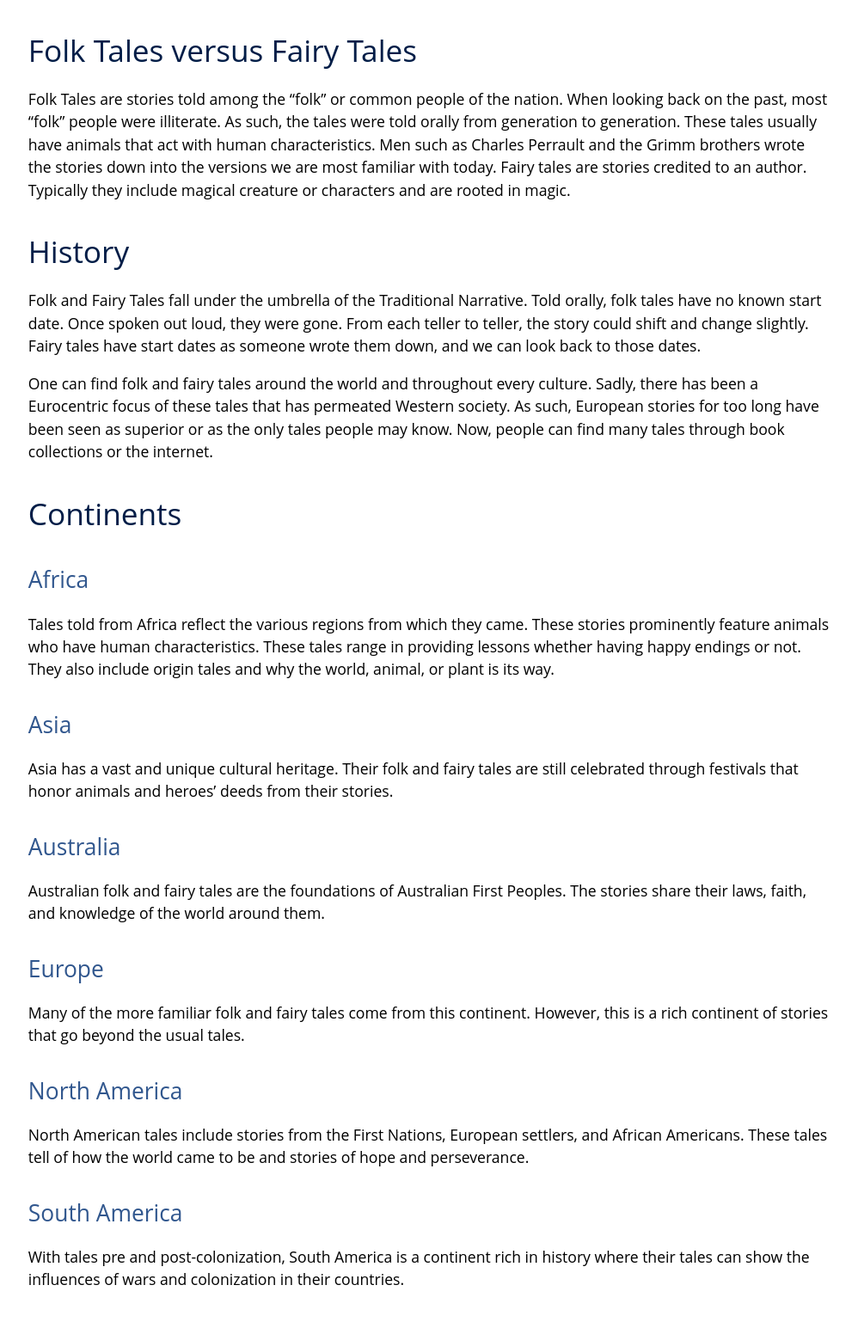
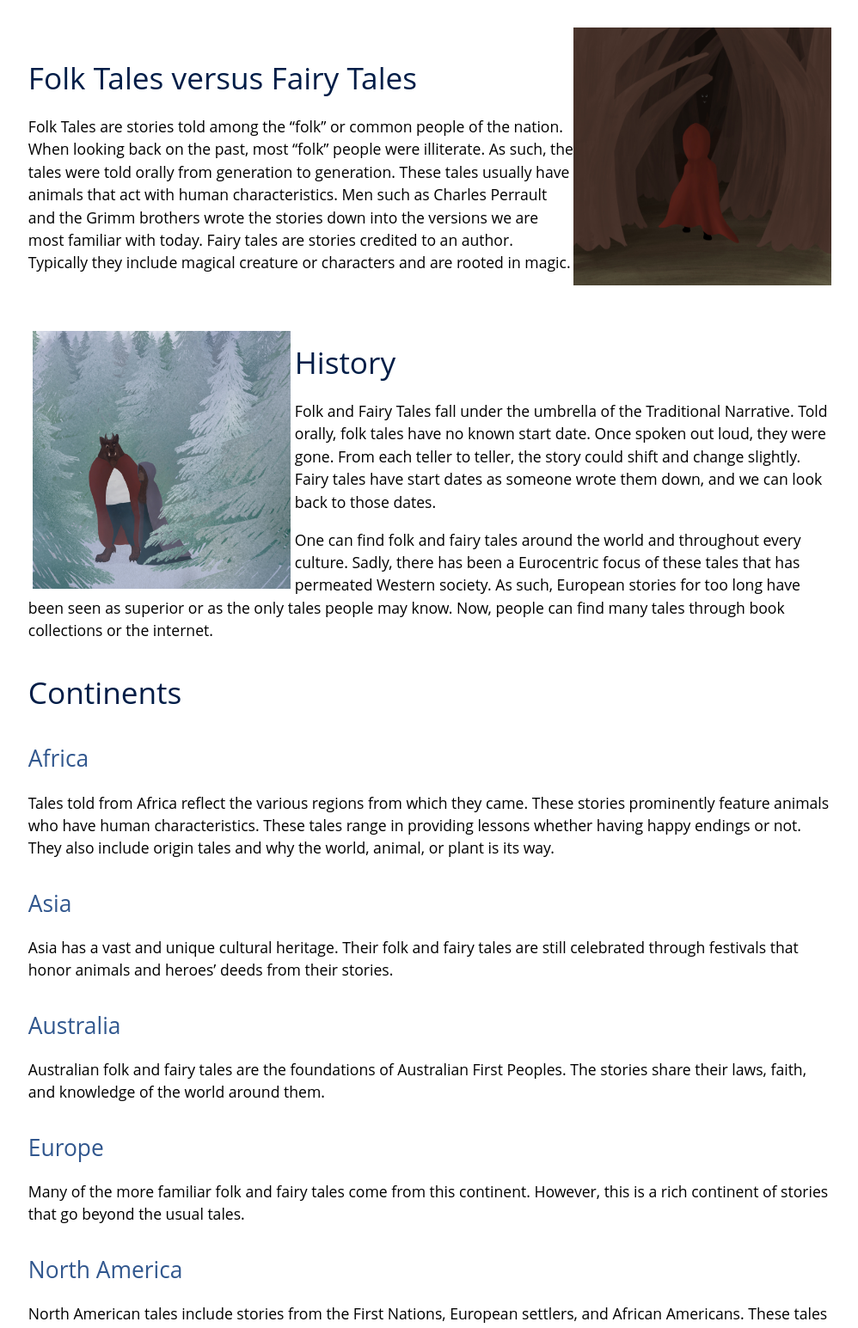
Before and after one commit to michellelaurin/World-of-Tales, a Jekyll site: the page built from index.md, in a window 1280 px wide. Shown: the part 306-1851 px from the top of the page at 86% size, without its empty margins (140-1138 px from the left). Built offline with Jekyll 4.4.1, drawn with Linux system fonts in a browser that asks for light colours; grey boxes are pictures that could not be loaded.

Commit message:
add photos

```diff
--- a/assets/css/custom.css
+++ b/assets/css/custom.css
@@ -174,7 +174,6 @@ a:hover { text-decoration: underline; }
     @media screen and (min-width: 64em) { .main-content { max-width: 64em; padding: 2rem 6rem; margin: 0 auto; font-size: 1.1rem; } }
     @media screen and (min-width: 42em) and (max-width: 64em) { .main-content { padding: 2rem 4rem; font-size: 1.1rem; } }
     @media screen and (max-width: 42em) { .main-content { padding: 2rem 1rem; font-size: 1rem; } }
-    .main-content img { max-width: 100%; }
     .main-content h1, .main-content h2, .main-content h3, .main-content h4, .main-content h5, .main-content h6 { margin-top: 2rem; margin-bottom: 1rem; font-weight: normal; color: #001D47; }
     .main-content p { margin-bottom: 1em; font-weight: normal; color: #000000; }
 
--- a/index.md
+++ b/index.md
@@ -2,13 +2,15 @@
 title: The World of Folk and Fairy Tales
 layout: default
 ---
+<img src="/assets/images/beware.jpg" alt="A person wearing a red hooded cloak walking into the woods with the outline of a wolf in the distance" style="width:300px; height:300px;" align="right">
 <h1>Folk Tales versus Fairy Tales</h1>
-
 Folk Tales are stories told among the "folk" or common people of the nation. When looking back on the past, most "folk"
 people were illiterate. As such, the tales were told orally from generation to generation. These tales usually have animals that act with human characteristics. Men such as Charles Perrault and the Grimm brothers wrote the stories down into the versions we are most familiar with today. Fairy tales are stories credited to an author. Typically they include magical creature or characters and are rooted in magic.
 
+<br>
+
+<img src="/assets/images/winter_walk.jpg" alt="Belle and the Beast walking in the woods on a winter's day" style="width:300px; height:300px; float:left; margin: 5px;">
 <h1>History</h1>
-
 Folk and Fairy Tales fall under the umbrella of the Traditional Narrative.
 Told orally, folk tales have no known start date. Once spoken out loud, they were gone. From each teller to teller, the story could shift and change slightly. Fairy tales have start dates as someone wrote them down, and we can look back to those dates.
 
```
Also changed, not shown: assets/images/beware.jpg (added), assets/images/winter_walk.jpg (added), 1 other file.
